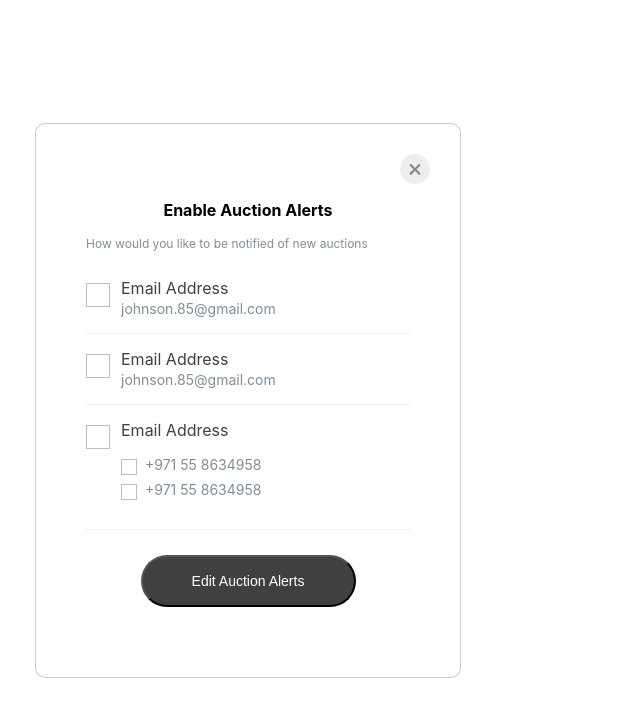
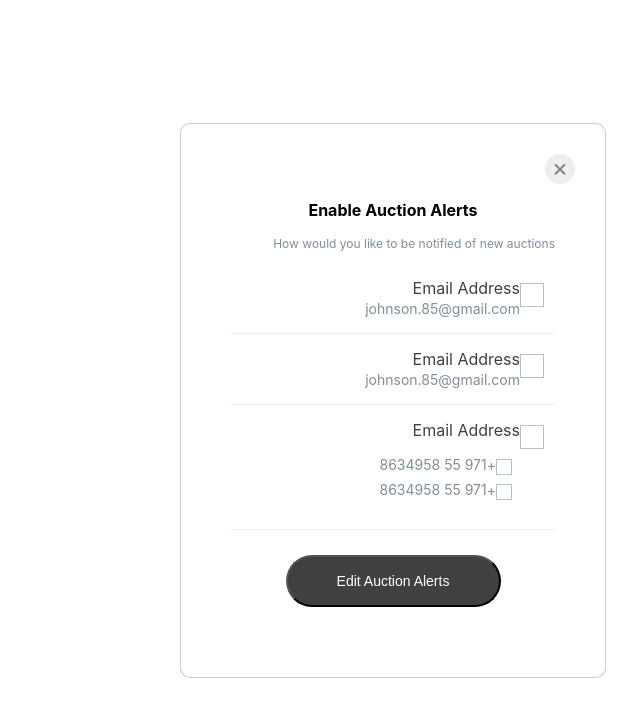
Before and after one commit to Abdoulrhman/EA-UI, a Next.js app: page /AuctionAlerts in a window 1280 px wide. Shown: the top 716 px of the page, without its empty margins (392-1032 px from the left). Built offline with nearby package versions, Linux system fonts and the light colour scheme.

Commit message:
some edits

```diff
--- a/components/AuctionaAlerts/styles.module.scss
+++ b/components/AuctionaAlerts/styles.module.scss
@@ -25,9 +25,11 @@
 
       .modal_header_img {
         float: right;
+        cursor: pointer;
       }
       .modal_header_imgAr {
         float: left;
+        cursor: pointer;
       }
     }
     .modal_body {
@@ -176,7 +178,7 @@
       .containerAr {
         padding-right: 1.5rem !important;
         padding-left: 0;
-          .checkmark {
+        .checkmark {
           position: absolute;
           top: 5px;
           left: 0px;
@@ -256,6 +258,7 @@
         margin-top: 70px;
         margin: auto;
         display: block;
+        cursor: pointer;
       }
     }
   }
--- a/components/NoAuctions/styles.module.scss
+++ b/components/NoAuctions/styles.module.scss
@@ -41,6 +41,7 @@
         border-radius: 54px;
         letter-spacing: normal;
         background-color: #404040;
+        cursor: pointer;
       }
     }
   }
--- a/styles/globals.css
+++ b/styles/globals.css
@@ -4,6 +4,7 @@ body {
   margin: 0;
   font-family: -apple-system, BlinkMacSystemFont, Segoe UI, Roboto, Oxygen,
     Ubuntu, Cantarell, Fira Sans, Droid Sans, Helvetica Neue, sans-serif;
+    direction: rtl;
 }
 
 a {
```
